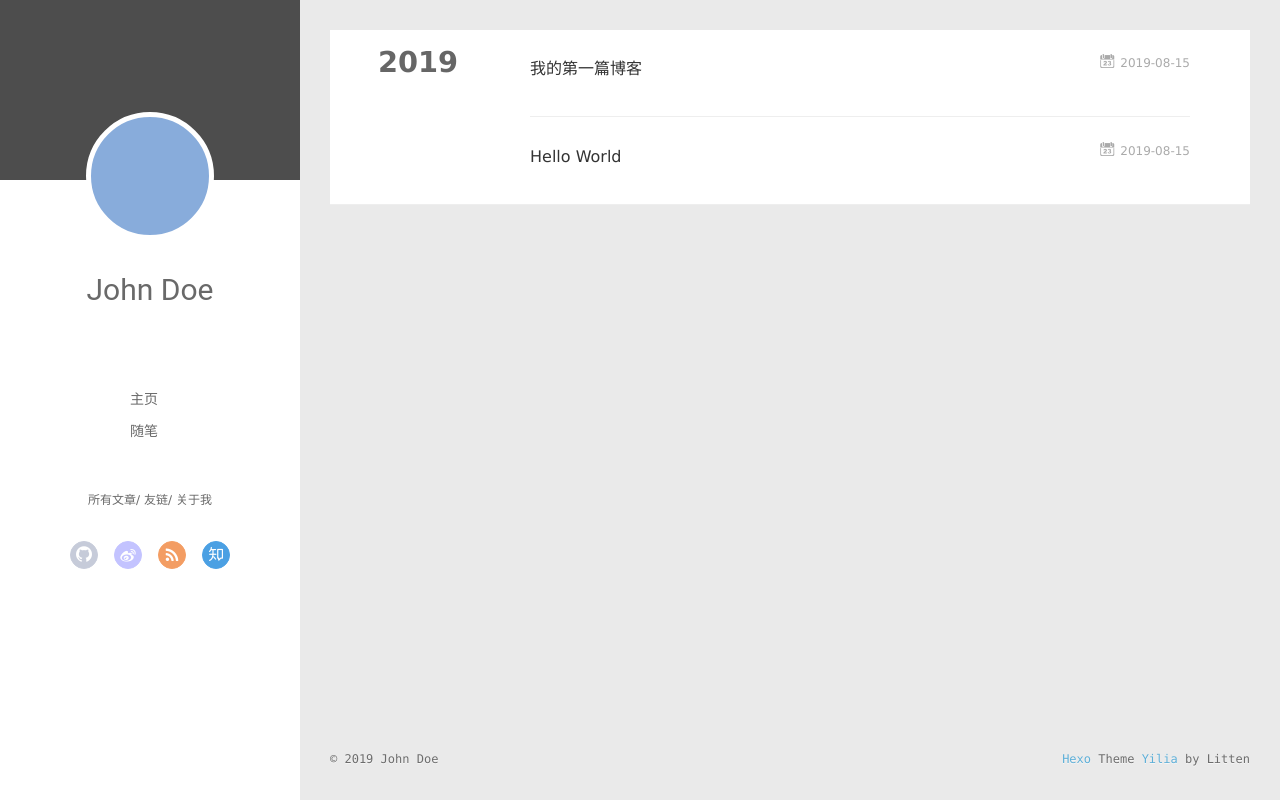
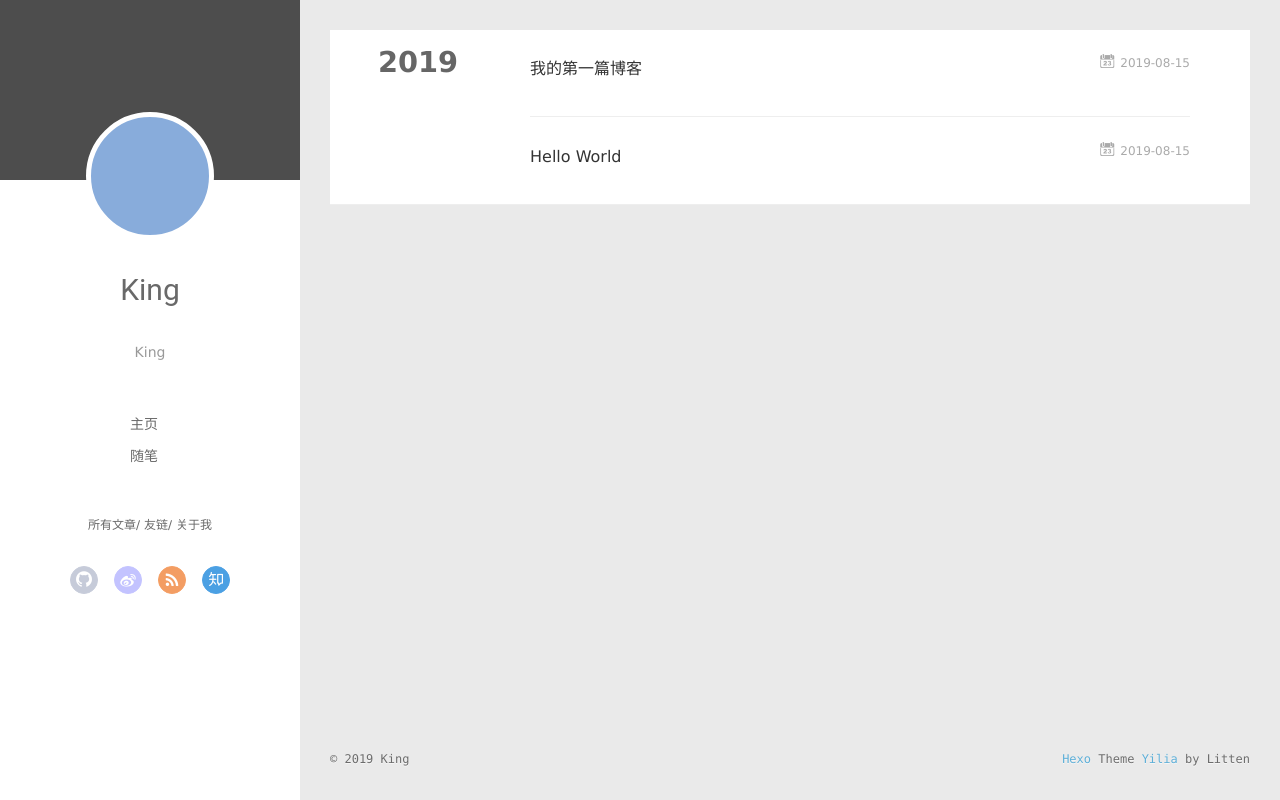
Before and after one commit to wangjian199/wangjian199.github.io, a plain HTML site: page archives/2019/08/index.html in a window 1280 px wide. Drawn offline with Linux system fonts and the light colour scheme; no server answers.

Commit message:
Site updated: 2019-08-15 13:35:11

```diff
--- a/archives/2019/08/index.html
+++ b/archives/2019/08/index.html
@@ -6,17 +6,20 @@
   <meta name="renderer" content="webkit">
   <meta http-equiv="X-UA-Compatible" content="IE=edge">
   <link rel="dns-prefetch" href="http://yoursite.com">
-  <title>Archives: 2019/8 | Hexo</title>
+  <title>Archives: 2019/8 | King</title>
   <meta name="viewport" content="width=device-width, initial-scale=1, maximum-scale=1">
-  <meta property="og:type" content="website">
-<meta property="og:title" content="Hexo">
+  <meta name="description" content="King">
+<meta property="og:type" content="website">
+<meta property="og:title" content="King">
 <meta property="og:url" content="http://yoursite.com/archives/2019/08/index.html">
-<meta property="og:site_name" content="Hexo">
-<meta property="og:locale" content="en">
+<meta property="og:site_name" content="King">
+<meta property="og:description" content="King">
+<meta property="og:locale" content="Chinese">
 <meta name="twitter:card" content="summary">
-<meta name="twitter:title" content="Hexo">
+<meta name="twitter:title" content="King">
+<meta name="twitter:description" content="King">
 
-    <link rel="alternative" href="/atom.xml" title="Hexo" type="application/atom+xml">
+    <link rel="alternative" href="/atom.xml" title="King" type="application/atom+xml">
 
 
     <link rel="icon" href="/favicon.png">
@@ -46,8 +49,10 @@
 			<img src="" class="js-avatar">
 		</a>
 		<hgroup>
-		  <h1 class="header-author"><a href="/">John Doe</a></h1>
+		  <h1 class="header-author"><a href="/">King</a></h1>
 		</hgroup>
+
+		<p class="header-subtitle">King</p>
 
 
 		<nav class="header-menu">
@@ -104,8 +109,10 @@
 				<img src="" class="js-avatar">
 			</div>
 			<hgroup>
-			  <h1 class="header-author js-header-author">John Doe</h1>
+			  <h1 class="header-author js-header-author">King</h1>
 			</hgroup>
+
+			<p class="header-subtitle"><i class="icon icon-quo-left"></i>King<i class="icon icon-quo-right"></i></p>
 
 
 
@@ -229,7 +236,7 @@
   <div class="outer">
     <div id="footer-info">
     	<div class="footer-left">
-    		&copy; 2019 John Doe
+    		&copy; 2019 King
     	</div>
       	<div class="footer-right">
       		<a href="http://hexo.io/" target="_blank">Hexo</a>  Theme <a href="https://github.com/litten/hexo-theme-yilia" target="_blank">Yilia</a> by Litten
```
Also changed, not shown: 2019/08/15/hello-world/index.html (+11 -7 lines), 2019/08/15/我的第一篇博客/index.html (+11 -7 lines), archives/2019/index.html (+17 -10 lines), archives/index.html (+17 -10 lines), index.html (+17 -10 lines).
